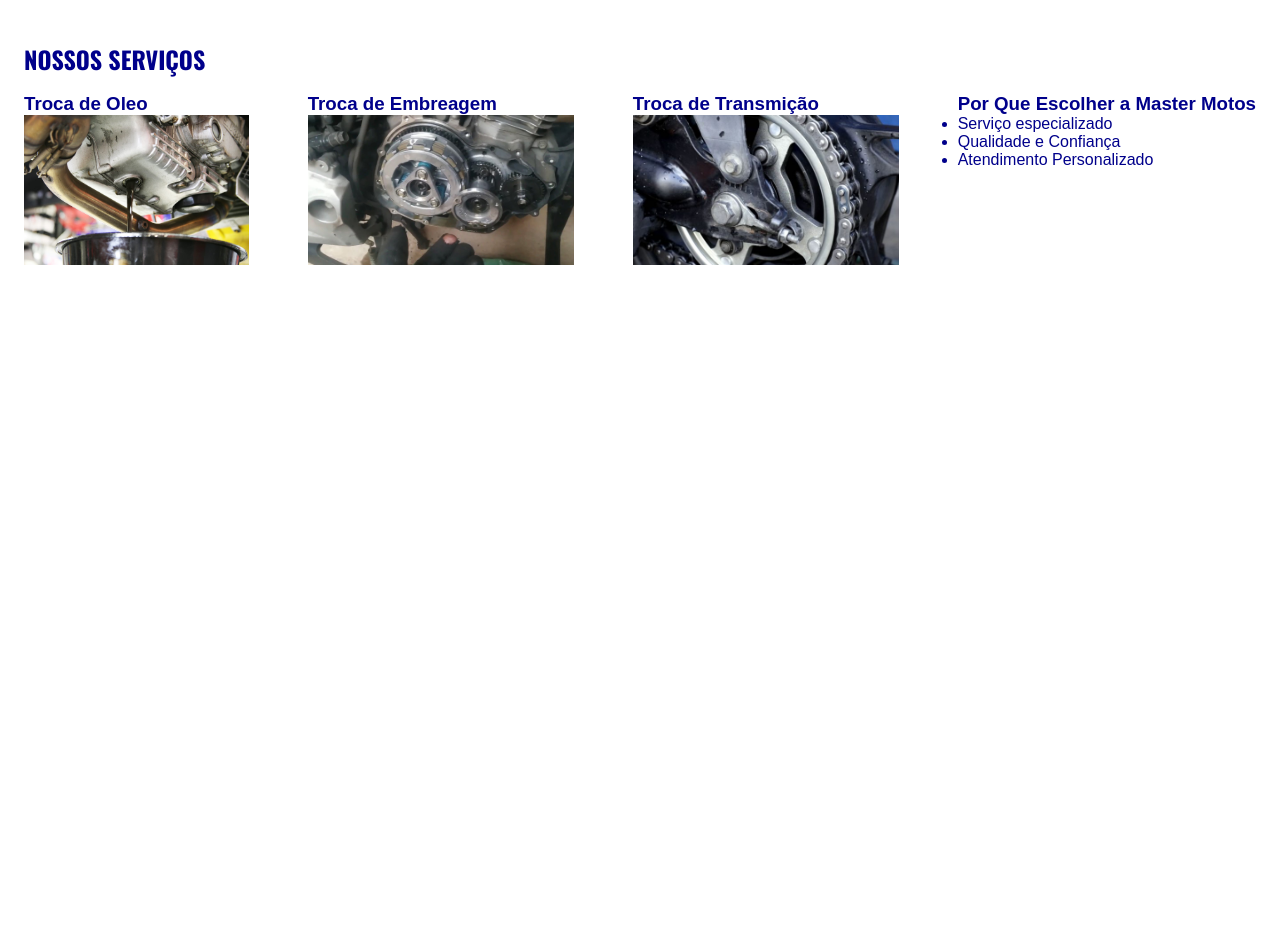
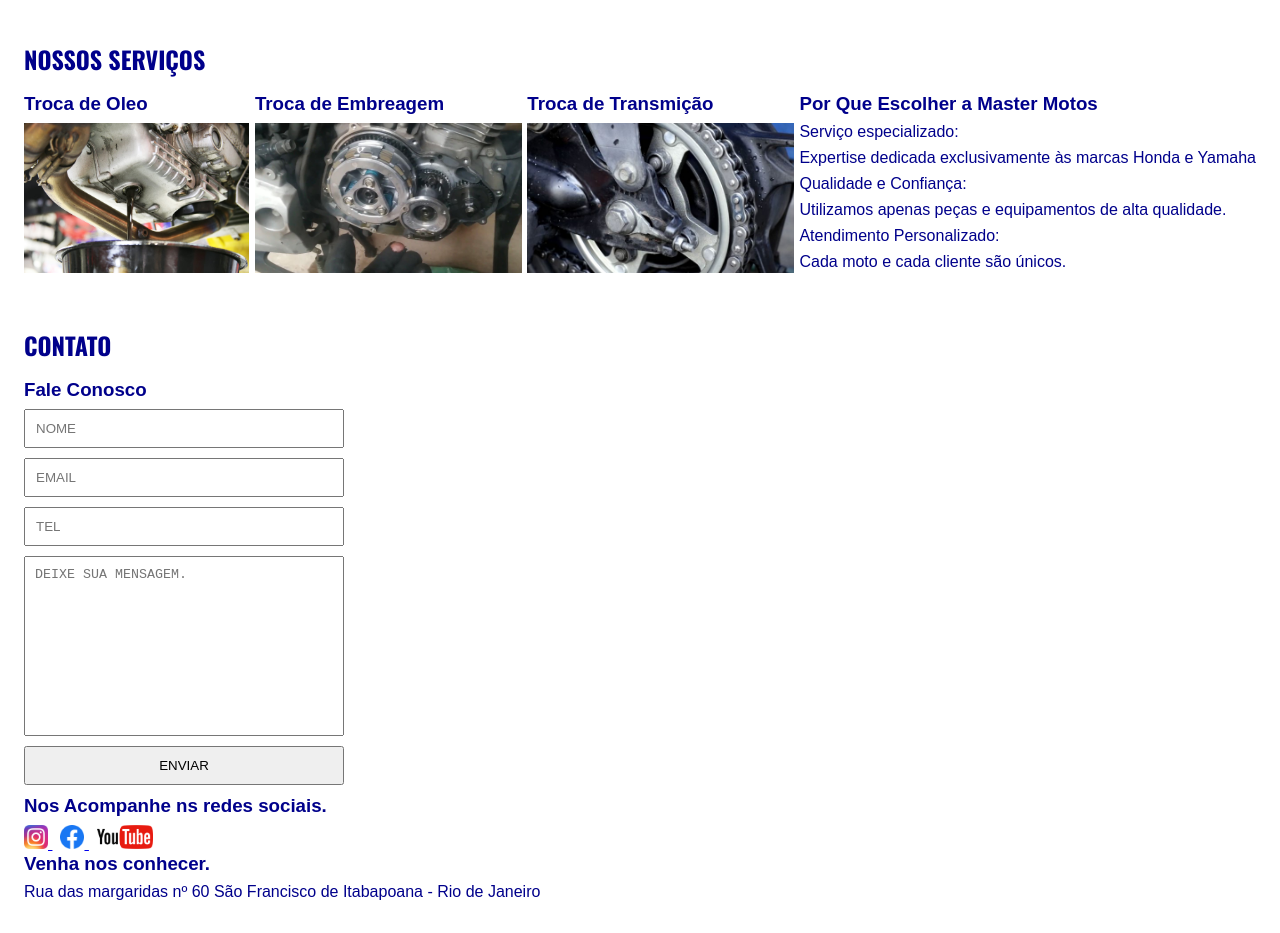
Before and after one commit to Marcelocarneiro25/Pagina-master-motos, a plain HTML site: page index.html in a window 1280 px wide. Shown: the part 520-1453 px from the top of the page. Before the commit the page ends 861 px from the top, so only its background shows below. Drawn offline with nearby package versions, Linux system fonts and the light colour scheme; a web font is replaced by a local one.

Commit message:
Configuração de seção

```diff
--- a/index.html
+++ b/index.html
@@ -52,27 +52,57 @@
             <div class="container">
                 <div class="services">
                     <h3>Troca de Oleo</h3>
-                    <img src="/images/motorbike-oil-change.jpg" alt="">
+                    <img src="/images/motorbike-oil-change.jpg" alt="Troca de oleo de moto">
                 </div>
                 <div class="services">
                     <h3>Troca de Embreagem</h3>
-                    <img src="/images/maxresdefault.jpg" alt="">
+                    <img src="/images/maxresdefault.jpg" alt="Imagem de uma embreagem de moto">
                 </div>
                 <div class="services">
                     <h3>Troca de Transmição</h3>
-                    <img src="/images/transmicao.jpg" alt="">
+                    <img src="/images/transmicao.jpg" alt="Imagme de uma tramissão de moto">
                 </div>
-                <div class="services">
+                <div>
                     <h3>Por Que Escolher a Master Motos</h3>
-                    <ul>
-                        <li>Serviço especializado </li>
-                        <li>Qualidade e Confiança </li>
-                        <li>Atendimento Personalizado </li>
-                    </ul>
+                        <p>Serviço especializado:</p>
+                        <p>Expertise dedicada exclusivamente às marcas Honda e Yamaha</p>
+                        <p>Qualidade e Confiança: </p>
+                        <p>Utilizamos apenas peças e equipamentos de alta qualidade.</p>
+                        <p>Atendimento Personalizado:</p>
+                        <p>Cada moto e cada cliente são únicos. </p>
                 </div>
             </div>
     </section>
     <section id="contact">
+        <div class="container">
+            <h2>CONTATO</h2>
+            <div class="contact-method">
+                <div>
+                    <h3>Fale Conosco</h3>
+                    <form action="">
+                        <input type="text" placeholder="NOME" required>
+                        <input type="email" placeholder="EMAIL" required>
+                        <input type="tel" placeholder="TEL" required>
+                        <textarea name="" id="" placeholder="DEIXE SUA MENSAGEM." required></textarea>
+                        <button type="submit">ENVIAR</button>
+                    </form>
+                </div>
+                <div>
+                    <h3> Nos Acompanhe ns redes sociais.</h3>
+                    <ul class="social-link">
+                        <li> <a href="#" title="Siga-nos no Instagran"> <img src="/images/instagram.png" alt="logo do Instagran"> </a></li>
+                        <li> <a href="#" title="Siga-nos no Facebook"> <img src="/images/facebook.png" alt="logo do Facebook"> </a></li>
+                        <li> <a href="#" title="Visite nosso canal"> <img src="/images/youtube.png" alt="logo do youtube"> </a></li>
+                    </ul>
+                </div>
+                <div>
+                    <h3>Venha nos conhecer.</h3>
+                    <p>Rua das margaridas nº 60 São Francisco de Itabapoana - Rio de Janeiro</p>
+                </div>
+
+            </div>
+
+        </div>
 
     </section>
     <footer>
--- a/style.css
+++ b/style.css
@@ -64,6 +64,38 @@ section p{
     text-align: justify;
 }
 
+section h3{
+    margin-bottom: 8px;
+}
+
 .services img{
     height: 150px;
 }
+.social-link li{
+    display: inline;
+    margin-right: 8px;
+}
+.social-link li img {
+    height: 24px;
+}
+#contact .container{
+    display: block;
+}
+.contact-method{
+    display: flex;
+    justify-content: space-between;
+    display: block;
+}
+
+form input,
+form textarea,
+form button{
+    display: block;
+    width: 320px;
+    margin-bottom: 10px;
+    padding: 10px;
+}
+form textarea{
+    resize: none;
+    height: 180px;
+}
```
